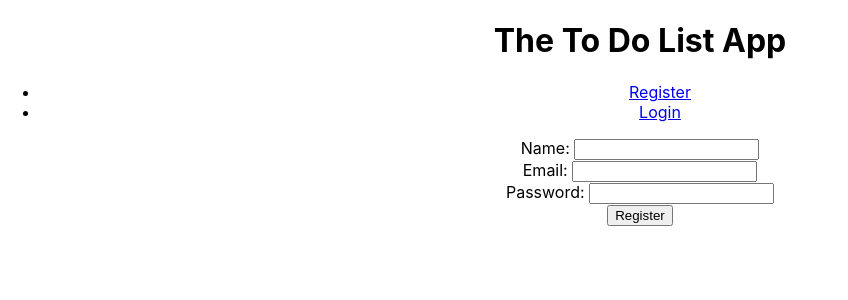
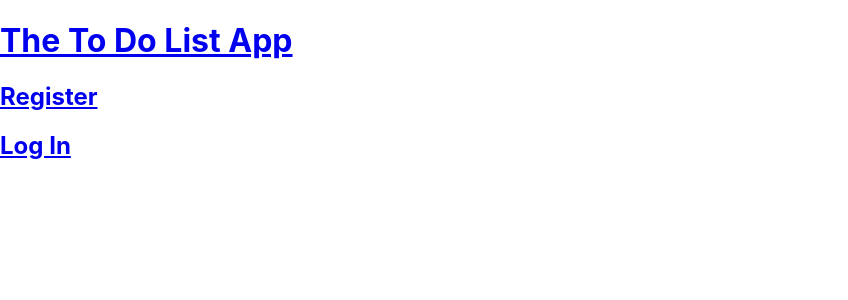
Before and after one commit to NicoleLaww/to-do-list-app, a React (Create React App) app: page / in a window 1280 px wide. Shown: the top 300 px of the page, without its empty margins (0-848 px from the left). Built offline with nearby package versions, Linux system fonts and the light colour scheme.

Commit message:
routes up and running

```diff
--- a/package.json
+++ b/package.json
@@ -11,6 +11,7 @@
     "pg-promise": "^11.5.4",
     "react": "^18.2.0",
     "react-dom": "^18.2.0",
+    "react-router-dom": "^6.16.0",
     "react-scripts": "5.0.1",
     "web-vitals": "^2.1.4"
   },
@@ -42,5 +43,8 @@
   "main": "index.js",
   "keywords": [],
   "author": "",
-  "license": "ISC"
+  "license": "ISC",
+  "devDependencies": {
+    "@babel/plugin-proposal-private-property-in-object": "^7.21.11"
+  }
 }
--- a/src/App.js
+++ b/src/App.js
@@ -1,15 +1,24 @@
-import './App.css';
+import React from 'react';
+import { BrowserRouter as Router, Routes, Route } from 'react-router-dom';
 import NavBar from './components/NavBar';
 import RegistrationForm from './components/RegistrationForm';
+import Login from './components/Login';
 
 
 function App() {
   return (
-    <div className="App">
-      <h1>The To Do List App</h1>
-      <NavBar />
-      <RegistrationForm />
-    </div>
+    <Router>
+      <div className="App">
+        <h1>
+          <a href='/'>The To Do List App</a>
+        </h1>
+        <NavBar />
+        <Routes>
+            <Route path="/register" element={<RegistrationForm />} />
+            <Route path="/login" element={<Login />} />
+        </Routes>
+      </div>
+    </Router>
   );
 }
 
--- a/src/components/NavBar.js
+++ b/src/components/NavBar.js
@@ -1,14 +1,16 @@
 import React from 'react';
 
-function NavBar(){
-  return(
-    <nav>
-      <ul>
-        <li><a href='/register'>Register</a></li>
-        <li><a href='/login'>Login</a></li>
-      </ul>
-    </nav>
-  )
-};
+function NavBar() {
+  return (
+    <div>
+      <h2>
+        <a href='/register'>Register</a>
+      </h2>
+      <h2>
+        <a href='/login'>Log In</a>
+      </h2>
+    </div>
+  );
+}
 
 export default NavBar;
```
Also changed, not shown: 1 other file (tests, documents, lock files or other folders).
